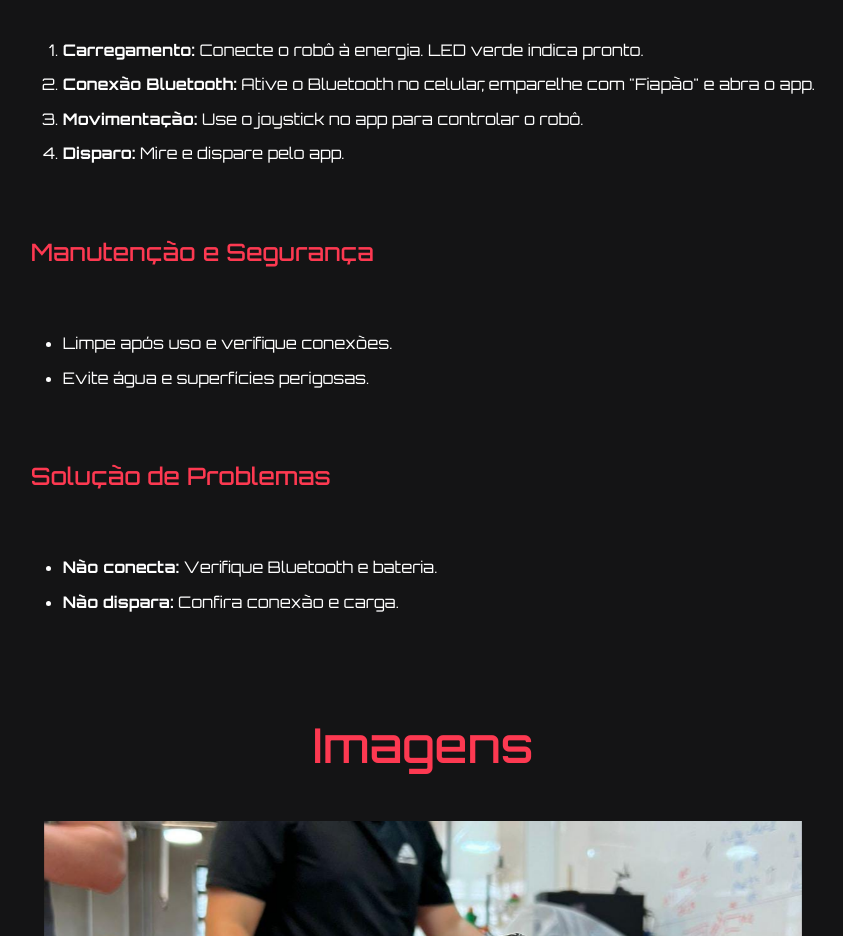
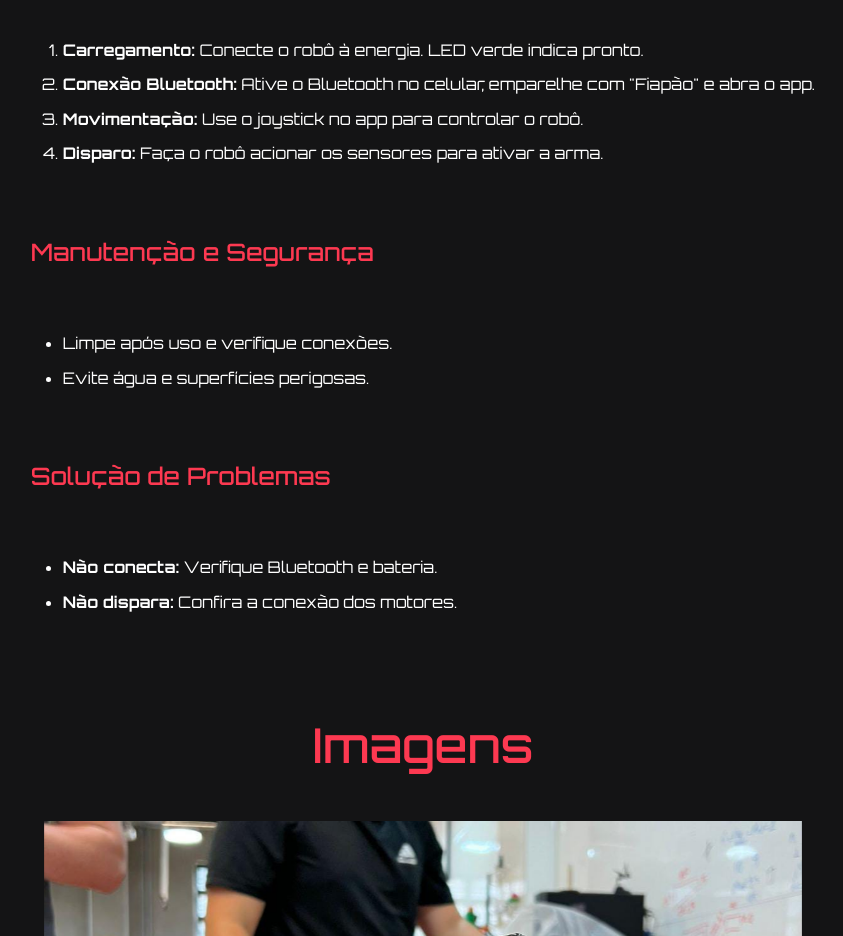
Before and after one commit to mortari17/Sprint-LND-3, a plain HTML site: page index.html in a window 1280 px wide. Shown: the part 2500-3436 px from the top of the page, without its empty margins (217-1060 px from the left). Drawn offline with nearby package versions, Linux system fonts and the light colour scheme.

Commit message:
refactor: text

```diff
--- a/index.html
+++ b/index.html
@@ -202,7 +202,10 @@
               <strong>Movimentação:</strong> Use o joystick no app para
               controlar o robô.
             </li>
-            <li><strong>Disparo:</strong> Mire e dispare pelo app.</li>
+            <li>
+              <strong>Disparo:</strong> Faça o robô acionar os sensores para
+              ativar a arma.
+            </li>
           </ol>
 
           <h4 class="subtitle">Manutenção e Segurança</h4>
@@ -216,7 +219,9 @@
             <li>
               <strong>Não conecta:</strong> Verifique Bluetooth e bateria.
             </li>
-            <li><strong>Não dispara:</strong> Confira conexão e carga.</li>
+            <li>
+              <strong>Não dispara:</strong> Confira a conexão dos motores.
+            </li>
           </ul>
         </div>
       </div>
```
